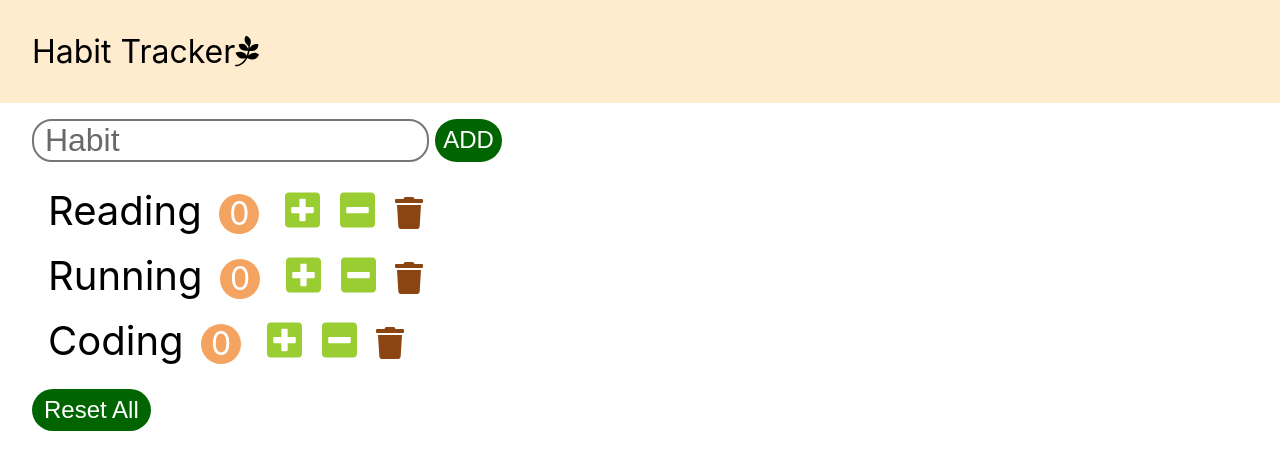
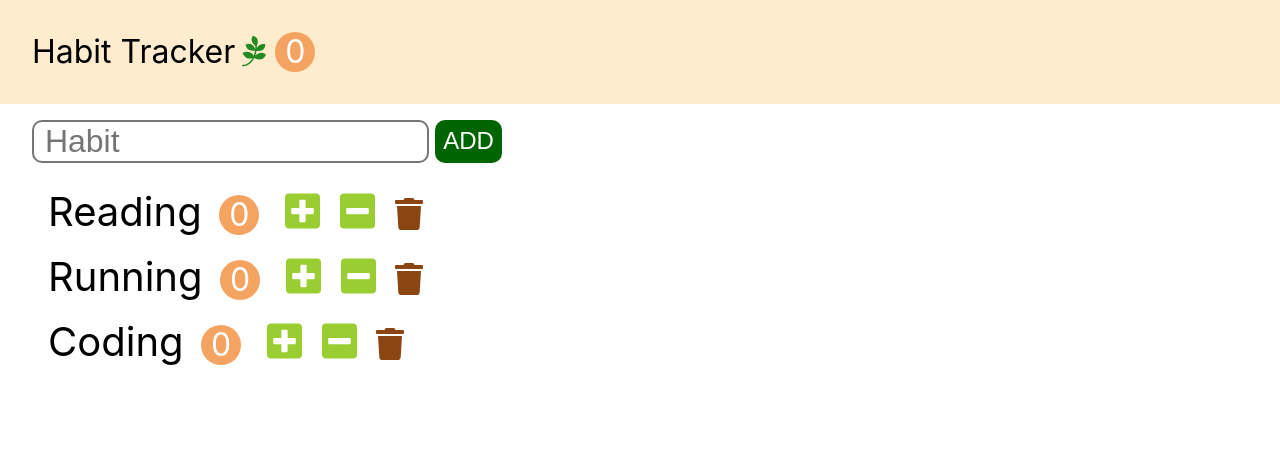
Before and after one commit to bridgecrew-perf7/habitTrackerDeployment, a React (Create React App) app: page / in a window 1280 px wide. Shown: the top 470 px of the page. Built offline with nearby package versions, Linux system fonts and the light colour scheme; the HTML template or start-up script is replaced by a standard one.

Commit message:
[add] added Navbar,Input & AddBtn

```diff
--- a/src/app.css
+++ b/src/app.css
@@ -8,9 +8,30 @@ button {
 }
 
 .navbar {
+  font-style: bold;
   font-size: 2rem;
   padding: 1em;
   background-color: blanchedalmond;
+}
+
+.navbar-logo {
+  color: forestgreen;
+  margin-left:0.2em;
+  margin-right:0.2em;
+}
+
+.navbar-button {
+  display: inline-block;
+  text-align: center;
+  font-size: 2rem;
+  width: 2.5rem;
+  height: 2.5rem;
+  line-height: 2.5rem;
+  font-size:2rem;
+  margin: 0 0.1em;
+  background-color:sandybrown;
+  color:white;
+  border-radius: 50%;
 }
 
 .input-form {
@@ -26,9 +47,9 @@ button {
   height: 43px;
   width: 397px;
   border: 2px solid #767676;
-  border-radius: 20px;
   padding: 1px 2px;
   margin-right: 3px;
+  border-radius: 10px;
 
   font-size: 32px;
   text-decoration: none;
@@ -44,7 +65,7 @@ button {
   width: 67px;
   padding: 7px 12px;
   margin-left: 3px;
-  border-radius: 30px;
+  border-radius: 10px;
 
   font-size: 24px;
   background-color: darkgreen;
--- a/src/app.jsx
+++ b/src/app.jsx
@@ -1,25 +1,49 @@
-import React from 'react';
+import React,{ Component } from 'react';
 import './app.css';
+
+import NavBar from './components/navbar';
 import Habits from './components/habits';
 
-function App() {
-  return (
-    <>
-      <nav className="navbar">
-
-        Habit Tracker
-        <i className="fab fa-pagelines"></i>
-      </nav>
-        <form className="input-form">
-          <input type="text"
-                value=" Habit"
-                className="habit-input" />
-          <button className="input-button"> ADD </button>
-        </form>
-        <Habits/>
-        <button className="reset-button"> Reset All </button>
-    </>
-  );
+class App extends Component {
+  state = {
+    habits: [
+        {id: 1, name: 'Reading', count: 0},
+        {id: 2, name: 'Running', count: 0},
+        {id: 3, name: 'Coding', count: 0},
+    ]
+}
+handleIncrement = (habit) => { // Callback 함수를 통해 각각의 컴포넌트에 들어있는 인자로 전달됨
+  const habits = [...this.state.habits]; //... spread operator: 새로운 배열안에 같은 내용의 아이템들을 복사해 옴
+  const index = habits.indexOf(habit); //index는 habits의 몇번째 index에있는지 찾을 수 있게
+  habits[index].count++;
+  this.setState({ habits }); // = this.setState({habits: habits});
+};                                               // key  : value
+handleDecrement = (habit) => {
+  const habits = [...this.state.habits];
+  const index = habits.indexOf(habit);
+  const count = habits[index].count -1;
+  habits[index].count = count < 0 ? 0 : count; // 0이하로 내려가지 않게
+  this.setState({ habits });
+};
+handleDelete = (habit) => {
+  const habits = this.state.habits.filter(item => item.id !== habit.id);
+  // 로컬변수 habits => filter API를 통해 item전달받고
+  //item.id가 habit.id와 동일하지 않으면 배열을 만들고 삭제되게
+  this.setState({ habits });
+};
+  render() {
+    return (
+        <>
+          <NavBar totalCount={this.state.habits.filter(item => item.count > 0).length}/>
+          <Habits
+            habits={this.state.habits}
+            onIncrement={this.handleIncrement}
+            onDecrement={this.handleDecrement}
+            onDelete={this.handleDelete}
+          />
+        </>
+    );
+  }
 }
 
 export default App;
--- a/src/components/habit.jsx
+++ b/src/components/habit.jsx
@@ -10,7 +10,6 @@ class Habit extends Component {
     };
     handleDelete = () => {
         this.props.onDelete(this.props.habit);
-
     };
     render() {
         const {name, count} = this.props.habit;
--- /dev/null
+++ b/src/components/habitAddForm.jsx
@@ -0,0 +1,29 @@
+import React, { Component }from 'react';
+
+class HabitAddForm extends Component {
+    inputRef = React.createRef();
+
+    onSubmit = (e) => {
+        e.preventDefault(); // no refresh
+        const name = this.inputRef.current.value;
+        // 로컬변수 name은 현재 inputRef의 value를 받아오는데,
+        name && this.props.onAdd(name);
+        //  name이 비어있지않다면 props에 전달된 onAdd라는 함수에 이름을 전달하게
+        this.inputRef.current.value = ''; // 입력 초기화
+    };
+    render() {
+        return (
+            <form className="input-form" onSubmit={this.onSubmit}>
+                <input
+                    ref={this.inputRef} //위 inputRef와 연결
+                    type="text"
+                    className="habit-input"
+                    placeholder=" Habit"
+                />
+                <button className="input-button"> ADD </button>
+            </form>
+        );
+    };
+}
+
+export default HabitAddForm;
--- a/src/components/habits.jsx
+++ b/src/components/habits.jsx
@@ -1,46 +1,37 @@
-// 여러 습관들을 등록할 수 있게 만들기
 import React, { Component } from 'react';
+import HabitAddForm from './habitAddForm';
 import Habit from './habit';
 
+// prop로 전달된 습관들을 Habit이라는 Component로 변경해서 보여주기만 함
 class Habits extends Component {
-    state = {
-        habits: [
-            {id: 1, name: 'Reading', count: 0},
-            {id: 2, name: 'Running', count: 0},
-            {id: 3, name: 'Coding', count: 0},
-        ]
-    }
-    handleIncrement = (habit) => { // Callback 함수를 통해 각가의 컴포넌트에 들어있는 인자로 전달됨
-        const habits = [...this.state.habits]; //spread operator: 새로운 배열안에 같은 내용의 아이템들을 복사해 옴
-        const index = habits.indexOf(habit); //index는 habits의 몇번째 index에있는지 찾을 수 있게
-        habits[index].count++;
-        this.setState({ habits }); // = this.setState({habits: habits});
-    };                                             //key  : value
+    handleIncrement = (habit) => {
+        this.props.onIncrement(habit);
+    };
     handleDecrement = (habit) => {
-        const habits = [...this.state.habits];
-        const index = habits.indexOf(habit);
-        const count = habits[index].count -1;
-        habits[index].count = count < 0 ? 0 : count; // 0이하로 내려가지 않게
-        this.setState({ habits });
+        this.props.onDecrement(habit);
     };
     handleDelete = (habit) => {
-        const habits = this.state.habits.filter(item => item.id !== habit.id);
-        // 로컬함수 habits => filter API를 통해 item전달받고
-        //item.id가 habit.id와 동일하지 않으면 배열을 만들고 삭제되게
-        this.setState({ habits });
-
+        this.props.onDelete(habit);
     };
-
+    handleAdd = (name) => {
+        // const habits = [...this.state.habits, {id: Date.now(), name: name, count:0}];
+        // this.setState({habits});
+        this.props.onAdd(name);
+    }
     render() {
         return (
-        <ul>
-            { this.state.habits.map( habit => (
-                <Habit key={habit.id} habit={habit} // Callback함수들을 props로 전달
-                    onIncrement={this.handleIncrement} // +버튼 클릭시 전달된 handleIncrement호출
-                    onDecrement={this.handleDecrement}
-                    onDelete={this.handleDelete}/>
-            ))}
-        </ul>
+            <div className="habits">
+                <HabitAddForm onAdd={this.props.onAdd}/>
+                <ul>
+                    { this.props.habits.map( habit => (
+                    <Habit
+                        key={habit.id} habit={habit} // Callback함수들을 props로 전달
+                        onIncrement={this.props.onIncrement} // +버튼 클릭시 전달된 handleIncrement호출
+                        onDecrement={this.props.onDecrement}
+                        onDelete={this.props.onDelete}/>
+                    ))}
+                </ul>
+            </div>
         );
     }
 }
--- /dev/null
+++ b/src/components/navbar.jsx
@@ -0,0 +1,15 @@
+import React, { Component } from 'react';
+
+class NavBar extends Component {
+    render() {
+        return (
+                <nav className="navbar">
+                    <span>Habit Tracker</span>
+                    <i className="navbar-logo fab fa-pagelines"></i>
+                    <span className="navbar-button"> {this.props.totalCount} </span>
+                </nav>
+        );
+    }
+}
+
+export default NavBar;
```
Also changed, not shown: 1 other file (tests, documents, lock files or other folders).
